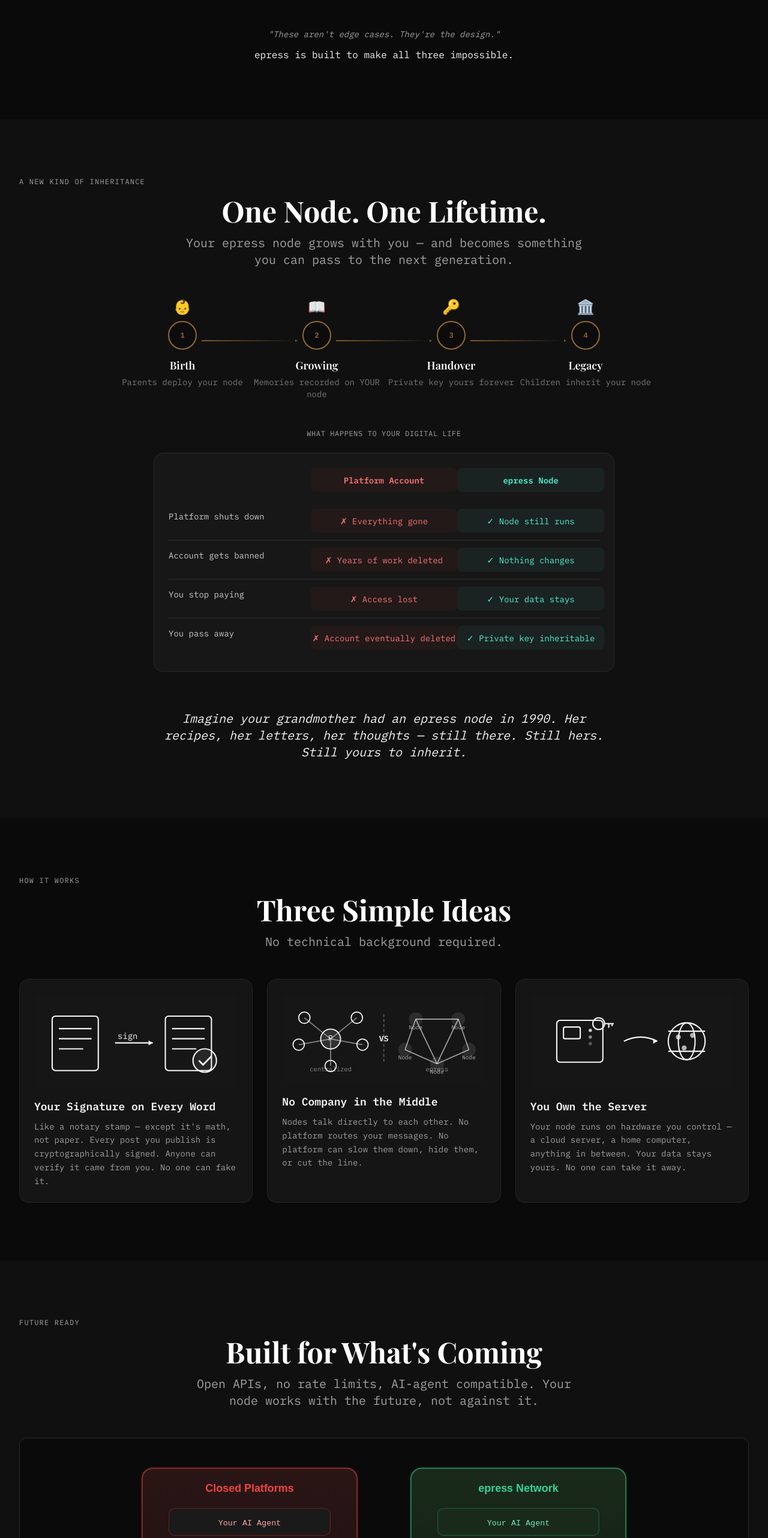
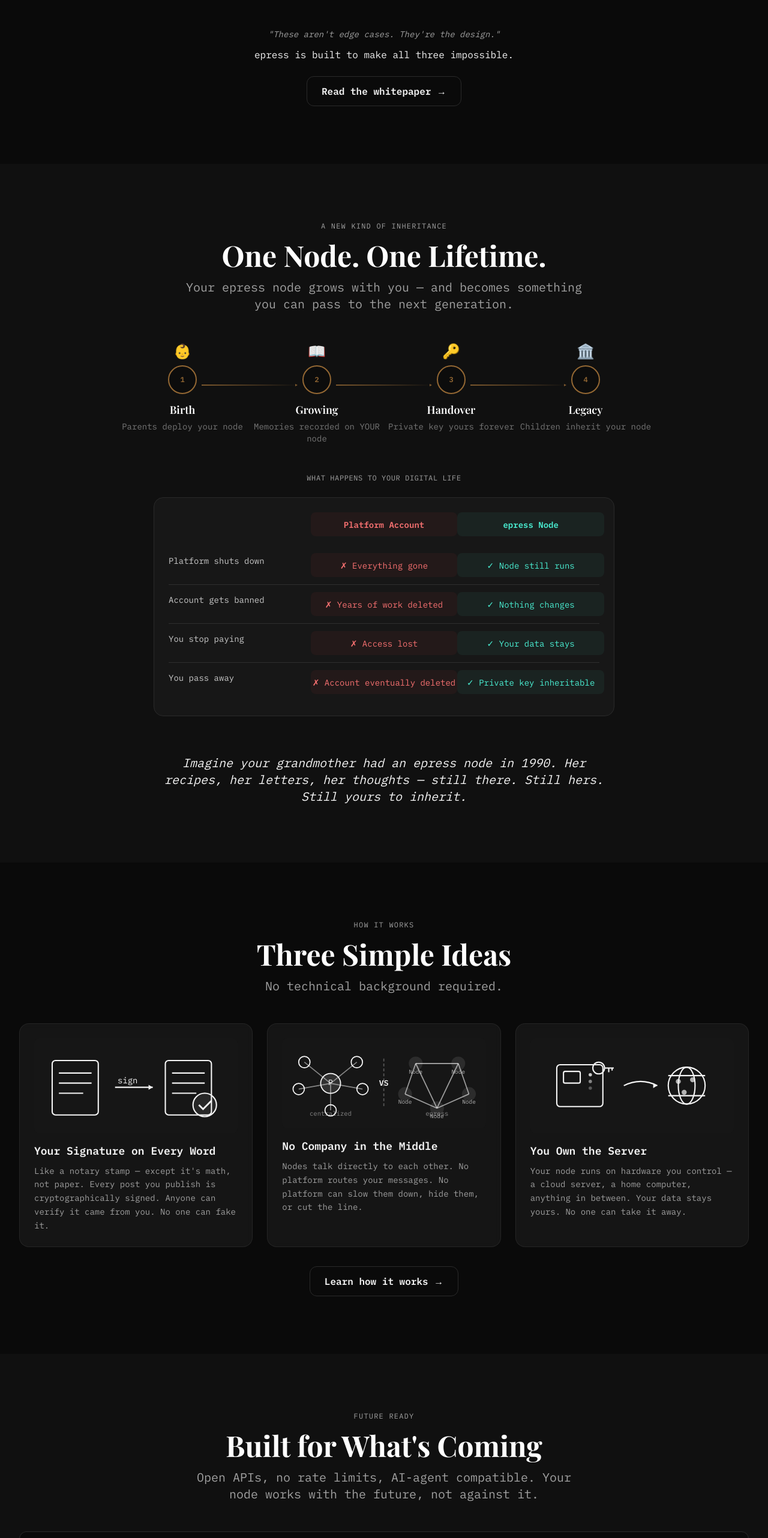
Before and after one commit to epressworld/world, a Next.js app: page / in a window 1280 px wide. Shown: the part 1182-3746 px from the top of the page at 60% size. Built offline with nearby package versions, Linux system fonts and the light colour scheme.

Commit message:
Polish homepage sections alignment and CTAs
- Align all section labels to center (The Problem, How It Works, etc.)
- Align Solution Comparison headings to center for consistency
- Add whitepaper CTA button to Pain Points section
- Add How It Works CTA button to Three Simple Ideas section

```diff
--- a/src/components/home/built-for-ai-era.jsx
+++ b/src/components/home/built-for-ai-era.jsx
@@ -4,7 +4,7 @@
   return (
     <section className="landing-section bg-dark-surface/40">
       <div className="container-custom">
-        <p className="section-label">Future Ready</p>
+        <p className="section-label text-center">Future Ready</p>
         <h2 className="landing-heading mb-4 text-center">
           Built for What's Coming
         </h2>
--- a/src/components/home/lifetime-timeline.jsx
+++ b/src/components/home/lifetime-timeline.jsx
@@ -54,7 +54,7 @@
   return (
     <section className="landing-section bg-dark-surface/40">
       <div className="container-custom">
-        <p className="section-label">A New Kind of Inheritance</p>
+        <p className="section-label text-center">A New Kind of Inheritance</p>
         <h2 className="landing-heading mb-4 text-center">
           One Node. One Lifetime.
         </h2>
--- a/src/components/home/pain-points-section.jsx
+++ b/src/components/home/pain-points-section.jsx
@@ -54,9 +54,14 @@
         <p className="text-sm text-dark-muted text-center italic mb-3">
           "These aren't edge cases. They're the design."
         </p>
-        <p className="text-center text-dark-text">
+        <p className="text-center text-dark-text mb-6">
           epress is built to make all three impossible.
         </p>
+        <div className="flex justify-center">
+          <a href="/whitepaper" className="btn-secondary">
+            Read the whitepaper →
+          </a>
+        </div>
       </div>
     </section>
   )
--- a/src/components/home/solution-comparison.jsx
+++ b/src/components/home/solution-comparison.jsx
@@ -31,11 +31,11 @@
   return (
     <section className="landing-section bg-dark-surface/40">
       <div className="container-custom">
-        <p className="section-label">The Solution</p>
-        <h2 className="landing-heading mb-4">
+        <p className="section-label text-center">The Solution</p>
+        <h2 className="landing-heading mb-4 text-center">
           Traditional Platforms vs epress
         </h2>
-        <p className="landing-subheading mb-12">
+        <p className="landing-subheading mb-12 text-center mx-auto">
           A fundamental shift in how social networks should work.
         </p>
 
--- a/src/components/home/tech-cards.jsx
+++ b/src/components/home/tech-cards.jsx
@@ -304,13 +304,13 @@
   return (
     <section className="landing-section">
       <div className="container-custom">
-        <p className="section-label">How It Works</p>
+        <p className="section-label text-center">How It Works</p>
         <h2 className="landing-heading mb-4 text-center">Three Simple Ideas</h2>
         <p className="landing-subheading text-center mx-auto mb-12">
           No technical background required.
         </p>
 
-        <div className="grid grid-cols-1 md:grid-cols-3 gap-6">
+        <div className="grid grid-cols-1 md:grid-cols-3 gap-6 mb-8">
           {cards.map((card, idx) => {
             const Diagram = card.diagram
             return (
@@ -326,6 +326,12 @@
             )
           })}
         </div>
+
+        <div className="flex justify-center">
+          <a href="/how-it-works" className="btn-secondary">
+            Learn how it works →
+          </a>
+        </div>
       </div>
     </section>
   )
```
